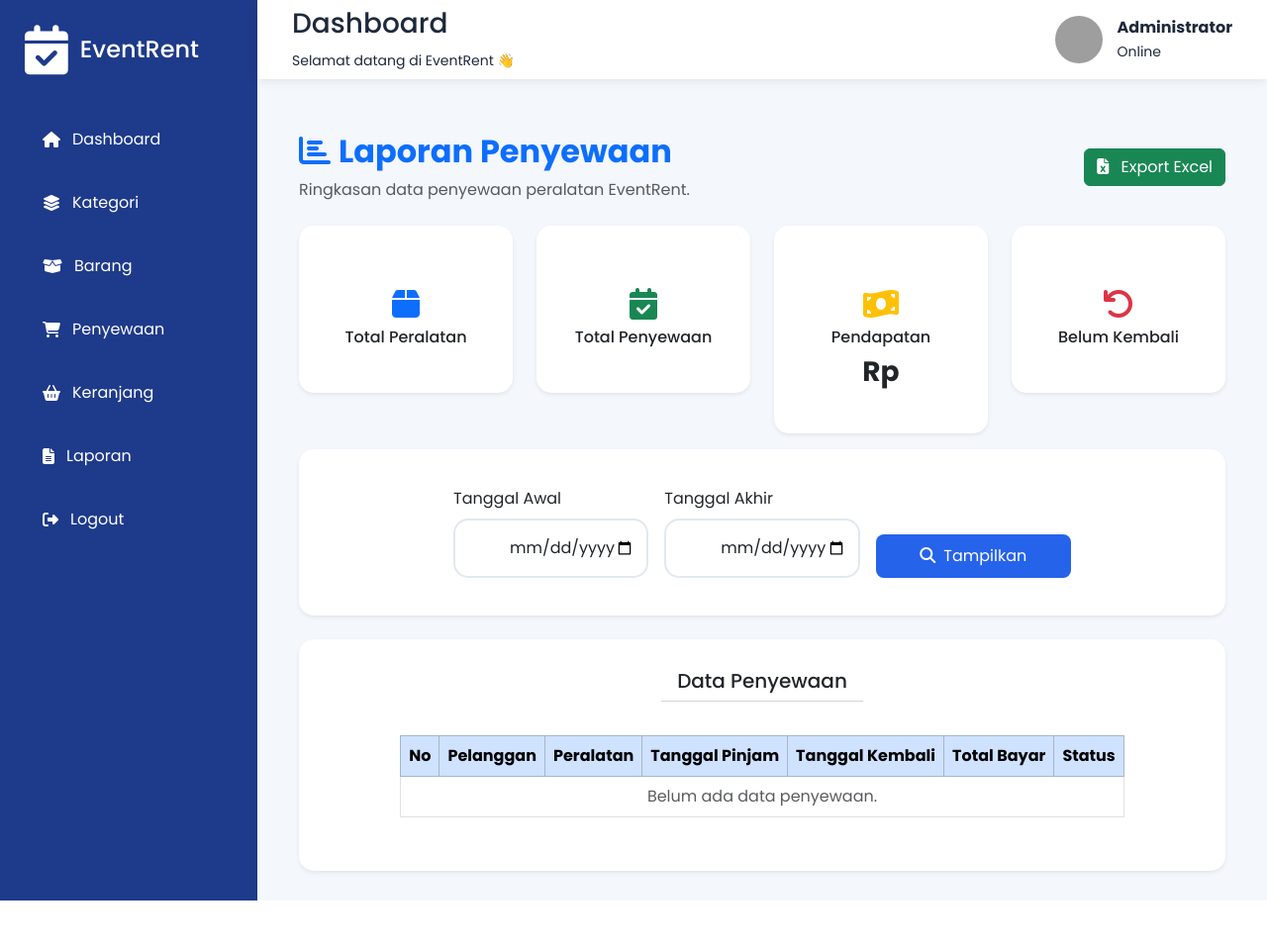
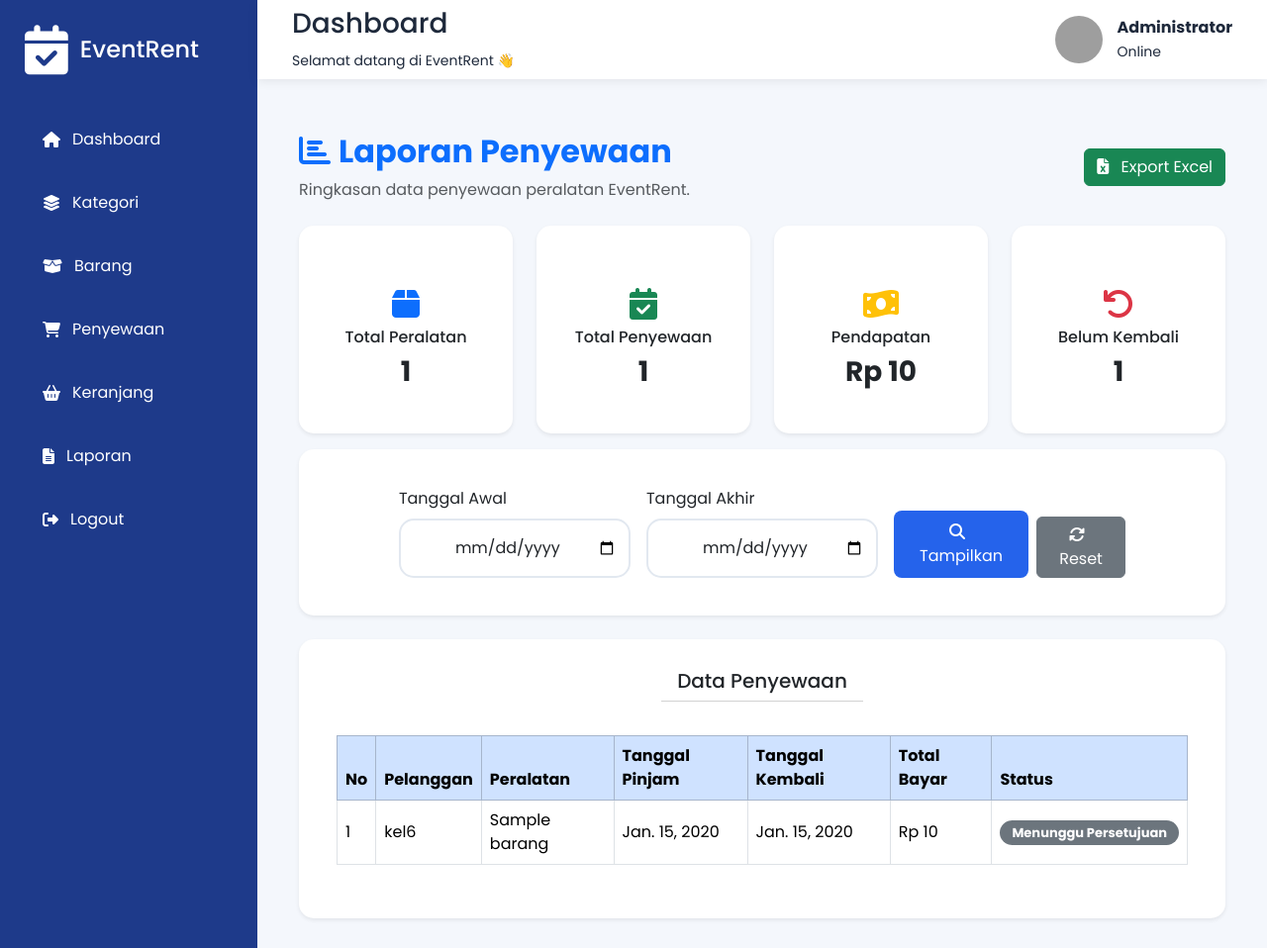
Before and after one commit to karimahnajwa822-coder/eventrent-kelompok6, a Django app: page /laporan/ in a window 1280 px wide. Shown: the whole page at 99% size. Before the commit the page ends 910 px from the top, so only its background shows below. Run offline with Django 5.2, Linux system fonts and the light colour scheme; data comes from the database, SQL or seed files in the repository; tables that the repository leaves empty hold one stand-in row (values such as "Sample post"); some libraries are stand-ins or nearby versions; grey boxes are pictures that could not be loaded.

Commit message:
Menyelesaikan fitur laporan penyewaan

```diff
--- a/penyewaan/templates/penyewaan/laporan.html
+++ b/penyewaan/templates/penyewaan/laporan.html
@@ -80,22 +80,40 @@ Laporan Penyewaan
 
         <div class="card-body">
 
-            <form class="row g-3">
+            <form method="GET" class="row g-3">
 
                 <div class="col-md-4">
                     <label class="form-label">Tanggal Awal</label>
-                    <input type="date" class="form-control">
+                    <input
+                        type="date"
+                        name="tanggal_awal"
+                        class="form-control"
+                        value="{{ tanggal_awal }}"
+                    >
                 </div>
 
                 <div class="col-md-4">
                     <label class="form-label">Tanggal Akhir</label>
-                    <input type="date" class="form-control">
+                    <input
+                        type="date"
+                        name="tanggal_akhir"
+                        class="form-control"
+                        value="{{ tanggal_akhir }}"
+                    >
                 </div>
 
                 <div class="col-md-4 d-flex align-items-end">
-                    <button class="btn btn-primary w-100">
-                        <i class="fas fa-search me-2"></i>Tampilkan
+
+                    <button type="submit" class="btn btn-primary me-2">
+                        <i class="fas fa-search me-2"></i>
+                        Tampilkan
                     </button>
+
+                    <a href="{% url 'laporan' %}" class="btn btn-secondary">
+                        <i class="fas fa-sync-alt me-2"></i>
+                        Reset
+                    </a>
+
                 </div>
 
             </form>
@@ -135,35 +153,47 @@ Laporan Penyewaan
 
                     <tbody>
 
-                        {% for item in penyewaan %}
+                        {% for item in laporan %}
 
                         <tr>
 
                             <td>{{ forloop.counter }}</td>
 
-                            <td>{{ item.pelanggan }}</td>
+                            <td>{{ item.penyewa.username }}</td>
 
-                            <td>{{ item.barang }}</td>
+                            <td>{{ item.barang.nama_barang }}</td>
 
-                            <td>{{ item.tanggal_pinjam }}</td>
+                            <td>{{ item.tanggal_sewa }}</td>
 
                             <td>{{ item.tanggal_kembali }}</td>
 
-                            <td>Rp {{ item.total_bayar }}</td>
+                            <td>Rp {{ item.total_harga }}</td>
 
                             <td>
 
-                                {% if item.status == "Selesai" %}
+                                {% if item.status_transaksi == "Selesai" %}
 
-                                <span class="badge bg-success">
-                                    Selesai
-                                </span>
+                                    <span class="badge bg-success">
+                                        {{ item.status_transaksi }}
+                                    </span>
+
+                                {% elif item.status_transaksi == "Sedang Disewa" %}
+
+                                    <span class="badge bg-warning text-dark">
+                                        {{ item.status_transaksi }}
+                                    </span>
+
+                                {% elif item.status_transaksi == "Lunas" %}
+
+                                    <span class="badge bg-primary">
+                                        {{ item.status_transaksi }}
+                                    </span>
 
                                 {% else %}
 
-                                <span class="badge bg-warning text-dark">
-                                    Dipinjam
-                                </span>
+                                    <span class="badge bg-secondary">
+                                        {{ item.status_transaksi }}
+                                    </span>
 
                                 {% endif %}
 
--- a/penyewaan/views.py
+++ b/penyewaan/views.py
@@ -1,6 +1,12 @@
 from django.shortcuts import render, redirect
 from django.http import HttpResponse
 from openpyxl import Workbook
+
+from .models import Penyewaan, Barang
+from django.contrib.auth.models import User
+from django.db.models import Sum
+
+
 
 # ======================
 # LOGIN
@@ -73,8 +79,54 @@ def keranjang(request):
 # ======================
 
 def laporan(request):
-    return render(request, 'penyewaan/laporan.html')
 
+        # Mengambil semua data penyewaan
+    data = Penyewaan.objects.select_related(
+        'penyewa',
+        'barang'
+    ).order_by('-tanggal_sewa')
+
+    # Mengambil input tanggal dari form
+    tanggal_awal = request.GET.get('tanggal_awal')
+    tanggal_akhir = request.GET.get('tanggal_akhir')
+
+    # Filter berdasarkan tanggal jika kedua input diisi
+    if tanggal_awal and tanggal_akhir:
+        data = data.filter(
+            tanggal_sewa__range=[tanggal_awal, tanggal_akhir]
+        )
+
+    # Statistik berdasarkan hasil filter
+    total_penyewaan = data.count()
+
+    total_pendapatan = (
+        data.aggregate(total=Sum('total_harga'))['total'] or 0
+    )
+
+    total_barang = Barang.objects.count()
+
+    total_pelanggan = User.objects.count()
+
+    belum_kembali = data.exclude(
+        status_transaksi="Selesai"
+    ).count()
+
+    context = {
+        'laporan': data,
+        'total_penyewaan': total_penyewaan,
+        'total_pendapatan': total_pendapatan,
+        'total_barang': total_barang,
+        'total_pelanggan': total_pelanggan,
+        'belum_kembali': belum_kembali,
+        'tanggal_awal': tanggal_awal,
+        'tanggal_akhir': tanggal_akhir,
+    }
+
+    return render(
+        request,
+        'penyewaan/laporan.html',
+        context
+    )
 # ======================
 # EXPORT EXCEL LAPORAN
 # ======================
@@ -97,30 +149,26 @@ def export_excel(request):
         "Status"
     ])
 
-    # ======================
-    # DATA SEMENTARA (Dummy)
-    # Nanti bisa diganti dengan data database
-    # ======================
-
-    data_laporan = [
-        ["Andi", "Sound System", "20-07-2026", "22-07-2026", 500000, "Selesai"],
-        ["Budi", "Tenda", "21-07-2026", "23-07-2026", 750000, "Dipinjam"],
-        ["Sinta", "Kursi", "22-07-2026", "24-07-2026", 300000, "Selesai"],
-        ["Rina", "Meja", "23-07-2026", "24-07-2026", 200000, "Dipinjam"],
-    ]
+    # Mengambil data dari database
+    data_laporan = Penyewaan.objects.select_related(
+        'penyewa',
+        'barang'
+    )
 
     nomor = 1
 
     for item in data_laporan:
+
         worksheet.append([
             nomor,
-            item[0],
-            item[1],
-            item[2],
-            item[3],
-            item[4],
-            item[5],
+            item.penyewa.username,
+            item.barang.nama_barang,
+            item.tanggal_sewa.strftime("%d-%m-%Y"),
+            item.tanggal_kembali.strftime("%d-%m-%Y"),
+            item.total_harga,
+            item.status_transaksi,
         ])
+
         nomor += 1
 
     # Membuat response download
```
